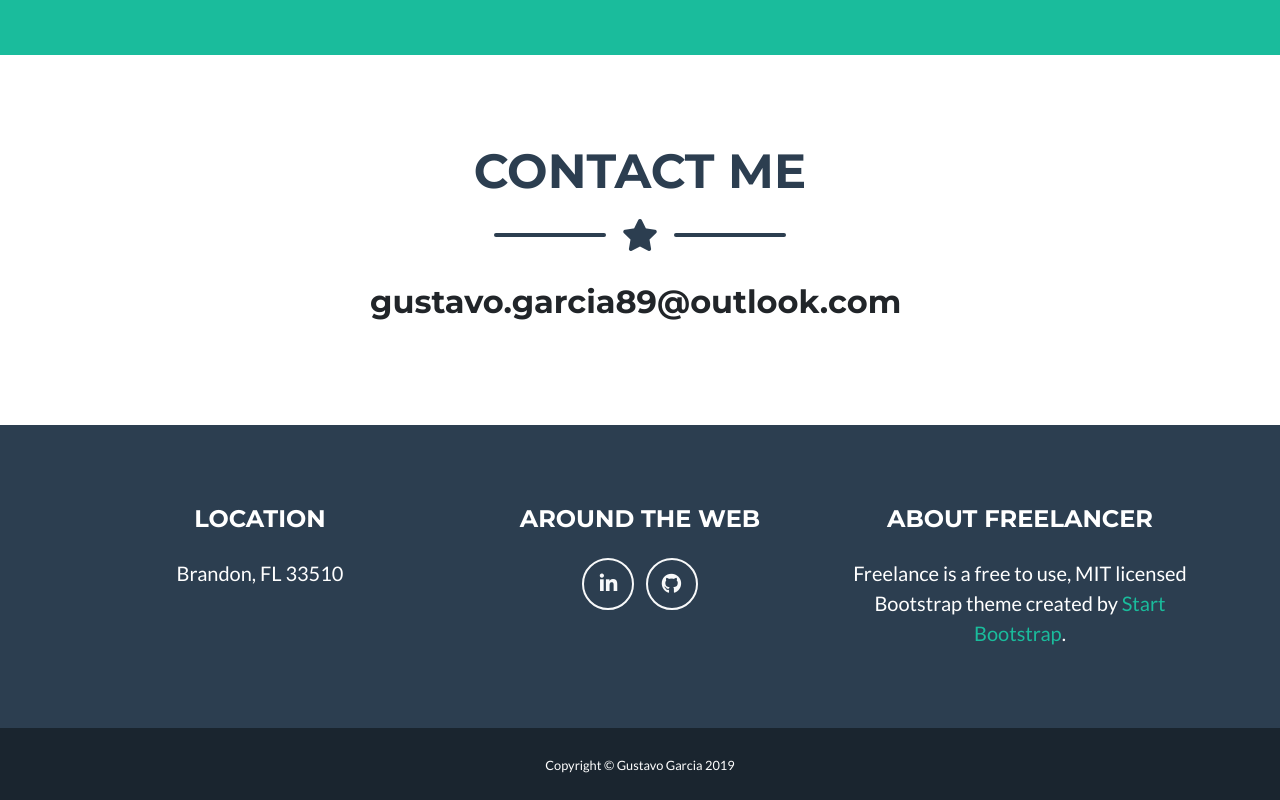
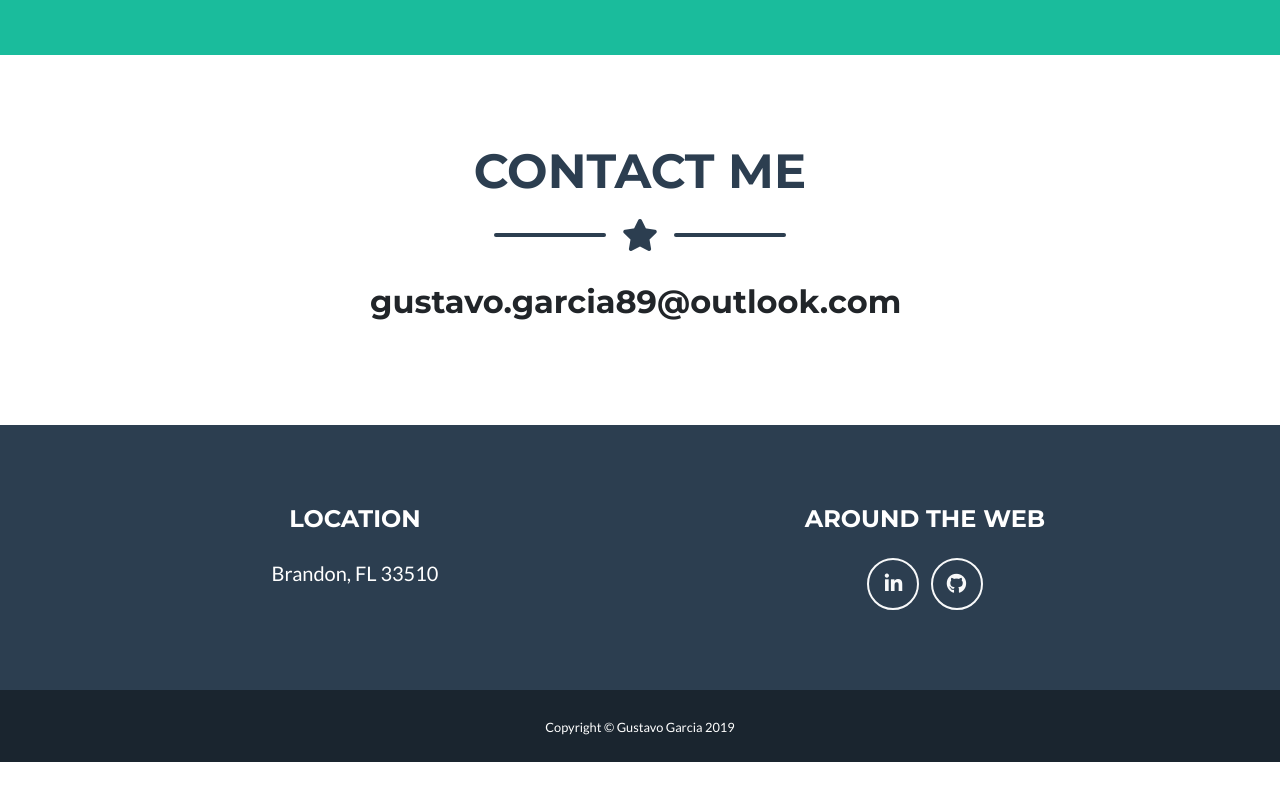
Before and after one commit to garcia-89/updated-Portfolio, a website with bundled scripts: page index.html in a window 1280 px wide. Shown: the part 2117-2917 px from the top of the page. After the commit the page ends 2879 px from the top, so only its background shows below. Built offline with nearby package versions, Linux system fonts and the light colour scheme.

Commit message:
update.index

```diff
--- a/index.html
+++ b/index.html
@@ -238,13 +238,13 @@
       <div class="row">
 
         <!-- Footer Location -->
-        <div class="col-lg-4 mb-5 mb-lg-0">
+        <div class="col-lg-6 mb-5 mb-lg-0">
           <h4 class="text-uppercase mb-4">Location</h4>
           <p class="lead mb-0">Brandon, FL 33510</p>
         </div>
 
         <!-- Footer Social Icons -->
-        <div class="col-lg-4 mb-5 mb-lg-0">
+        <div class="col-lg-6 mb-5 mb-lg-0">
           <h4 class="text-uppercase mb-4">Around the Web</h4>
           <a class="btn btn-outline-light btn-social mx-1" href="www.linkedin.com/in/gustavo-garcia-4021905b">
             <i class="fab fa-fw fa-linkedin-in"></i>
@@ -253,14 +253,6 @@
             <i class="fab fa-fw fa-github"></i>
           </a>
         </div>
-
-        <!-- Footer About Text -->
-        <div class="col-lg-4">
-          <h4 class="text-uppercase mb-4">About Freelancer</h4>
-          <p class="lead mb-0">Freelance is a free to use, MIT licensed Bootstrap theme created by
-            <a href="http://startbootstrap.com">Start Bootstrap</a>.</p>
-        </div>
-
       </div>
     </div>
   </footer>
```
